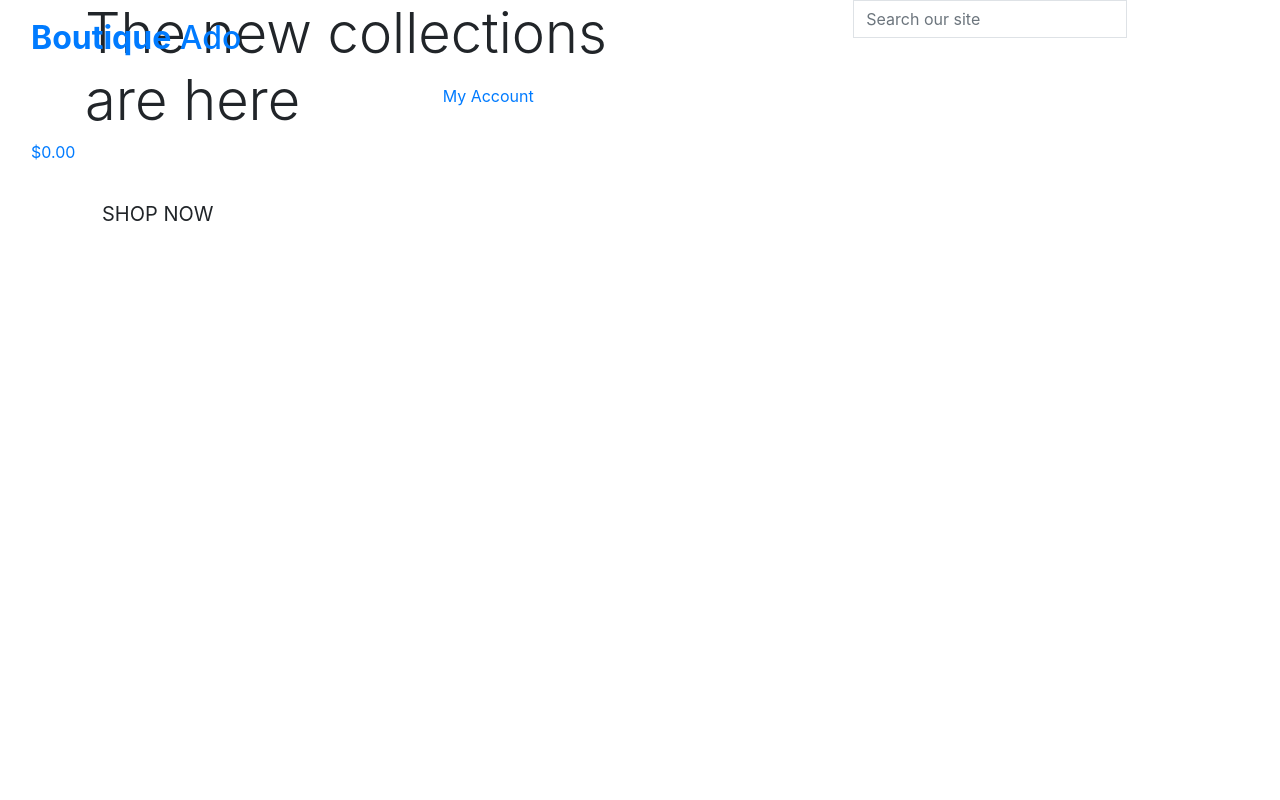
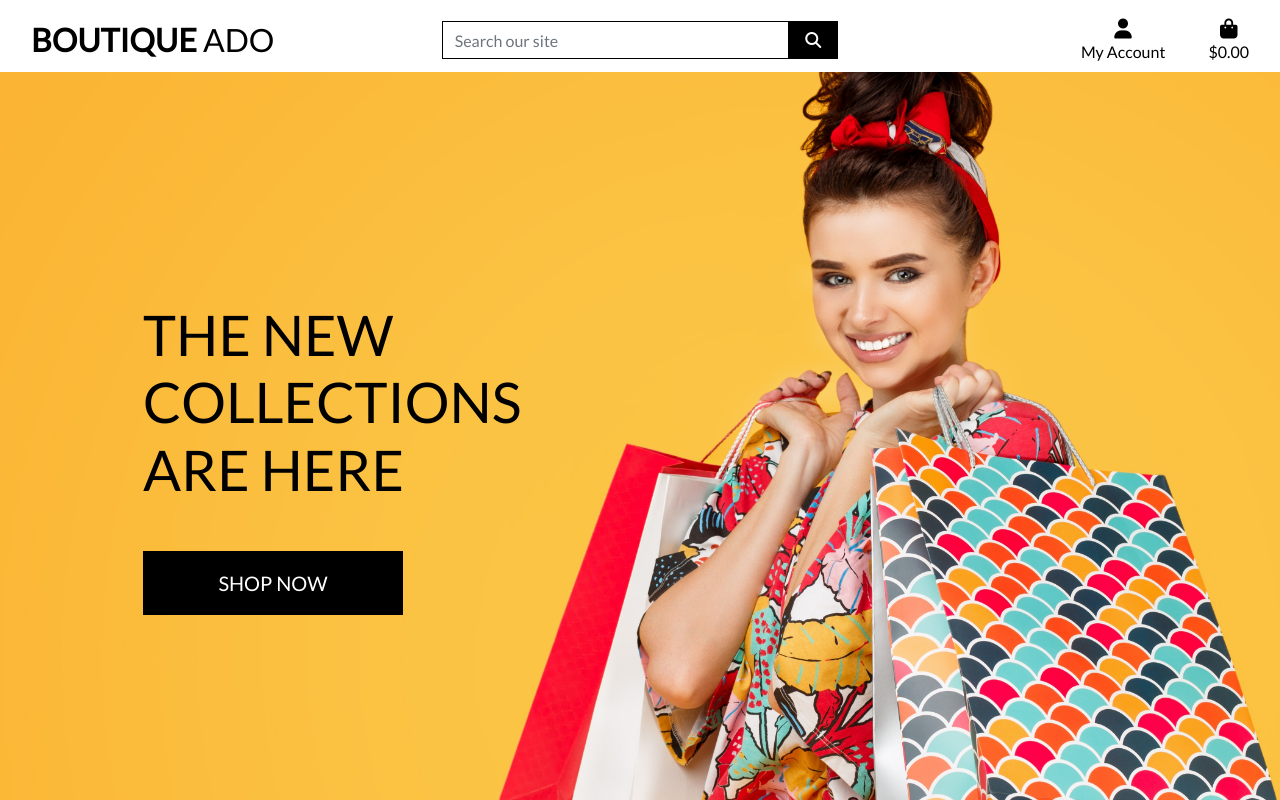
Before and after one commit to trxdave/boutique_ado_v1, a Django app: template home/templates/home/index.html in a window 1280 px wide. Run offline with Django 3.2, Linux system fonts and the light colour scheme; the template is opened without the code that fills it, so the values that code supplies are empty; some libraries are stand-ins or nearby versions.

Commit message:
completed home page heaer and css

```diff
--- a/boutique/settings.py
+++ b/boutique/settings.py
@@ -155,6 +155,10 @@ USE_TZ = True
 # https://docs.djangoproject.com/en/3.2/howto/static-files/
 
 STATIC_URL = '/static/'
+STATICFILES_DIRS = (os.path.join(BASE_DIR, 'static'),)
+
+MEDIA_URL = '/media/'
+MEDIA_ROOT = os.path.join(BASE_DIR, 'media')
 
 # Default primary key field type
 # https://docs.djangoproject.com/en/3.2/ref/settings/#default-auto-field
--- a/boutique/urls.py
+++ b/boutique/urls.py
@@ -15,9 +15,11 @@ Including another URLconf
 """
 from django.contrib import admin
 from django.urls import path, include
+from django.conf import settings
+from django.conf.urls.static import static
 
 urlpatterns = [
     path('admin/', admin.site.urls),
     path('accounts/', include('allauth.urls')),
     path('', include('home.urls')),
-]
+] + static(settings.MEDIA_URL, document_root=settings.MEDIA_ROOT)
--- a/requirements.txt
+++ b/requirements.txt
@@ -2,6 +2,7 @@ asgiref==3.8.1
 chardet==5.2.0
 Django==5.1
 django-allauth==64.1.0
+idna==2.8
 oauthlib==3.2.2
 python3-openid==3.2.0
 pytz==2024.1
--- /dev/null
+++ b/static/base.css
@@ -0,0 +1,81 @@
+html {
+    height: 100%;
+}
+
+body {
+    background: url('/media/homepage_background_cropped.jpg') no-repeat center center fixed;
+    background-size: cover;
+    height: calc(100vh - 164px);
+    color: #555;
+    font-family: 'Lato';
+}
+
+/* from Bulma */
+.icon {
+    align-items: center;
+    display: inline-flex;
+    justify-content: center;
+    height: 1.5rem;
+    width: 1.5rem;
+}
+
+.logo-font {
+    text-transform: uppercase;
+}
+
+.main-logo-link {
+    width: fit-content;
+}
+
+.shop-now-button {
+    background: black;
+    color: white;
+    min-width: 260px;
+}
+
+.btn-black {
+    background: black;
+    color: white;
+}
+
+.shop-now-button:hover,
+.shop-now-button:active,
+.shop-now-button:focus,
+.btn-black:hover,
+.btn-black:active,
+.btn-black:focus {
+    background: #222;
+    color: white;
+}
+
+.text-black {
+    color: #000 !important;
+}
+
+.border-black {
+    border: 1px solid black !important;
+}
+
+/* -------------------------------- Media Queries */
+
+/* Slightly larger container on xl screens */
+@media (min-width: 1200px) {
+  .container {
+    max-width: 80%;
+  }
+}
+
+/* fixed top navbar only on medium and up */
+@media (min-width: 992px) {
+    .fixed-top-desktop-only {
+        position: fixed;
+        top: 0;
+        right: 0;
+        left: 0;
+        z-index: 1030;
+    }
+
+    .header-container {
+        padding-top: 164px;
+    }
+}
--- a/templates/allauth/base.html
+++ b/templates/allauth/base.html
@@ -2,7 +2,6 @@
 
 <!doctype html>
 <html lang="en">
-
   <head>
 
     {% block meta %}
@@ -11,18 +10,21 @@
         <meta name="viewport" content="width=device-width, initial-scale=1, shrink-to-fit=no">
     {% endblock %}
 
-    {% block extra_meta%}
+    {% block extra_meta %}
     {% endblock %}
 
     {% block corecss %}
     <link rel="stylesheet" href="https://cdn.jsdelivr.net/npm/bootstrap@4.6.2/dist/css/bootstrap.min.css"
         integrity="sha384-xOolHFLEh07PJGoPkLv1IbcEPTNtaed2xpHsD9ESMhqIYd0nLMwNLD69Npy4HI+N" crossorigin="anonymous">
+    <link rel="stylesheet" href="https://fonts.googleapis.com/css2?family=Lato&display=swap">
+    <link rel="stylesheet" href="{% static 'css/base.css' %}">
     {% endblock %}
 
     {% block extra_css %}
     {% endblock %}
 
     {% block corejs %}
+    <script src="https://kit.fontawesome.com/7ba55c86da.js" crossorigin="anonymous"></script>
     <script src="https://cdn.jsdelivr.net/npm/jquery@3.5.1/dist/jquery.slim.min.js"
         integrity="sha384-DfXdz2htPH0lsSSs5nCTpuj/zy4C+OGpamoFVy38MVBnE+IbbVYUew+OrCXaRkfj"
         crossorigin="anonymous"></script>
@@ -42,19 +44,19 @@
 
 <body>
     <header class="container-fluid fixed-top">
-        <div class="row">
+        <div id="topnav" class="row bg-white pt-lg-2 d-none d-lg-flex">
             <div class="col-12 col-lg-4 my-auto py-1 py-lg-0 text-center text-lg-left">
                 <a href="{% url 'home' %}" class="nav-link main-logo-link">
                     <h2 class="logo-font text-black my-0"><strong>Boutique</strong> Ado</h2>
                 </a>
             </div>
-            <div class="col-12 col-lg-4 my-auto py-1 py-lg-0"></div>
-            <form method="GET" actions="">
-                <div class="input group w-100">
+            <div class="col-12 col-lg-4 my-auto py-1 py-lg-0">
+                <form method="GET" action="">
+                    <div class="input-group w-100">
                         <input class="form-control border border-black rounded-0" type="text" name="q"
                             placeholder="Search our site">
                         <div class="input-group-append">
-                        <button class="form-control btn btn-black border-black rounded-0" type="submit">
+                            <button class="form-control btn btn-black border border-black rounded-0" type="submit">
                                 <span class="icon">
                                     <i class="fas fa-search"></i>
                                 </span>
@@ -62,14 +64,14 @@
                         </div>
                     </div>
                 </form>
-            <div class="col-12 col-lg-4 my-auto py-1 py-lg-0"></div>
+            </div>
+            <div class="col-12 col-lg-4 my-auto py-1 py-lg-0">
                 <ul class="list-inline list-unstyled text-center text-lg-right my-0">
-                <li class="list-inline-item dropdown" </li>
+                    <li class="list-inline-item dropdown">
                         <a class="text-black nav-link" href="#" id="user-options" data-toggle="dropdown"
                             aria-haspopup="true" aria-expanded="false">
                             <div class="text-center">
-                            <div<i class="fas fa-user fa-lg"></i>
-                        </div>
+                                <div><i class="fas fa-user fa-lg"></i></div>
                                 <p class="my-0">My Account</p>
                             </div>
                         </a>
@@ -87,9 +89,10 @@
                         </div>
                     </li>
                     <li class="list-inline-item">
-            <a class="{% if grand_total %}text-info font-weight-bold{% else %}text-black{% endif %} nav-link" href="">
+                        <a class="{% if grand_total %}text-info font-weight-bold{% else %}text-black{% endif %} nav-link"
+                            href="">
                             <div class="text-center">
-                    <div><i class=fas fa-shopping-bag fa-lg></i></div>
+                                <div><i class="fas fa-shopping-bag fa-lg"></i></div>
                                 <p class="my-0">
                                     {% if grand_total %}
                                     ${{ grand_total|floatformat:2 }}
@@ -118,6 +121,7 @@
     {% block postloadjs %}
     {% endblock %}
 
+
 </body>
 
 </html>
```
Also changed, not shown: media/homepage_background_cropped.jpg (added). Lines whose indentation alone changed are shown as unchanged.
